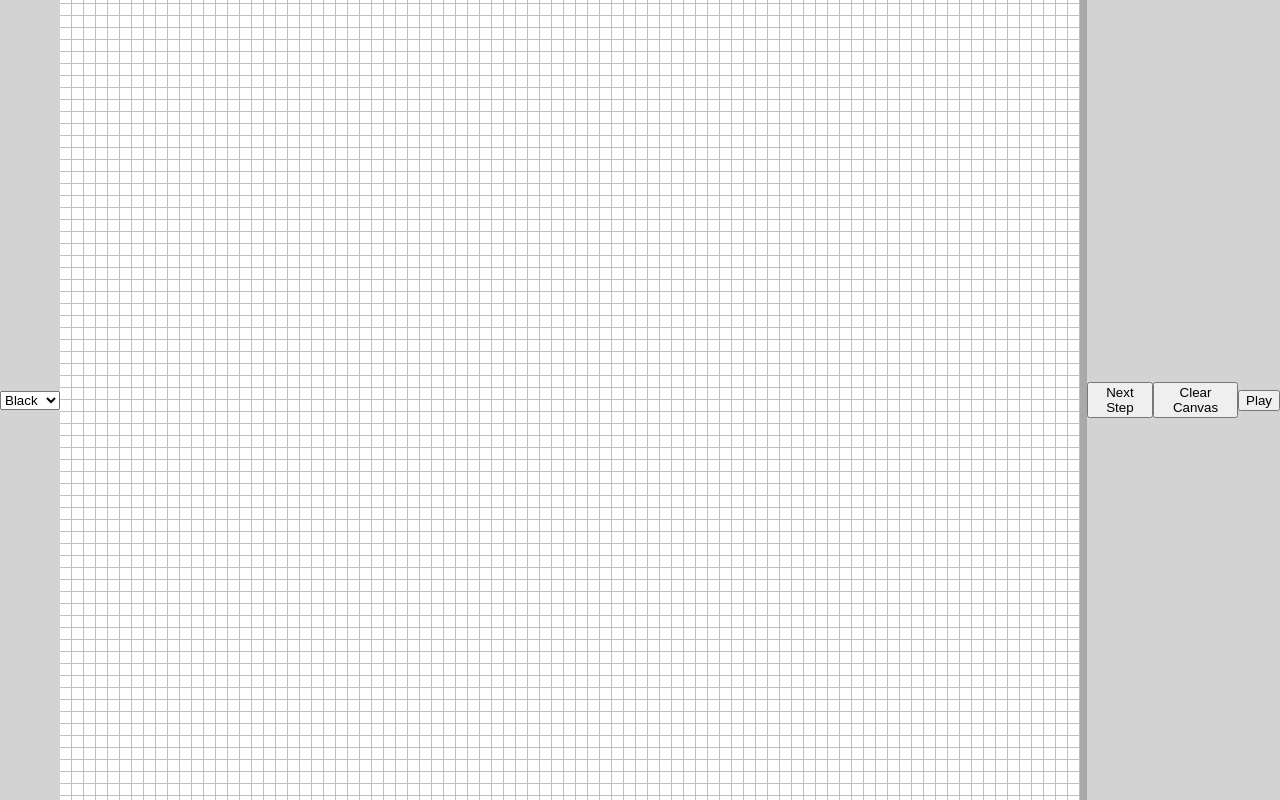
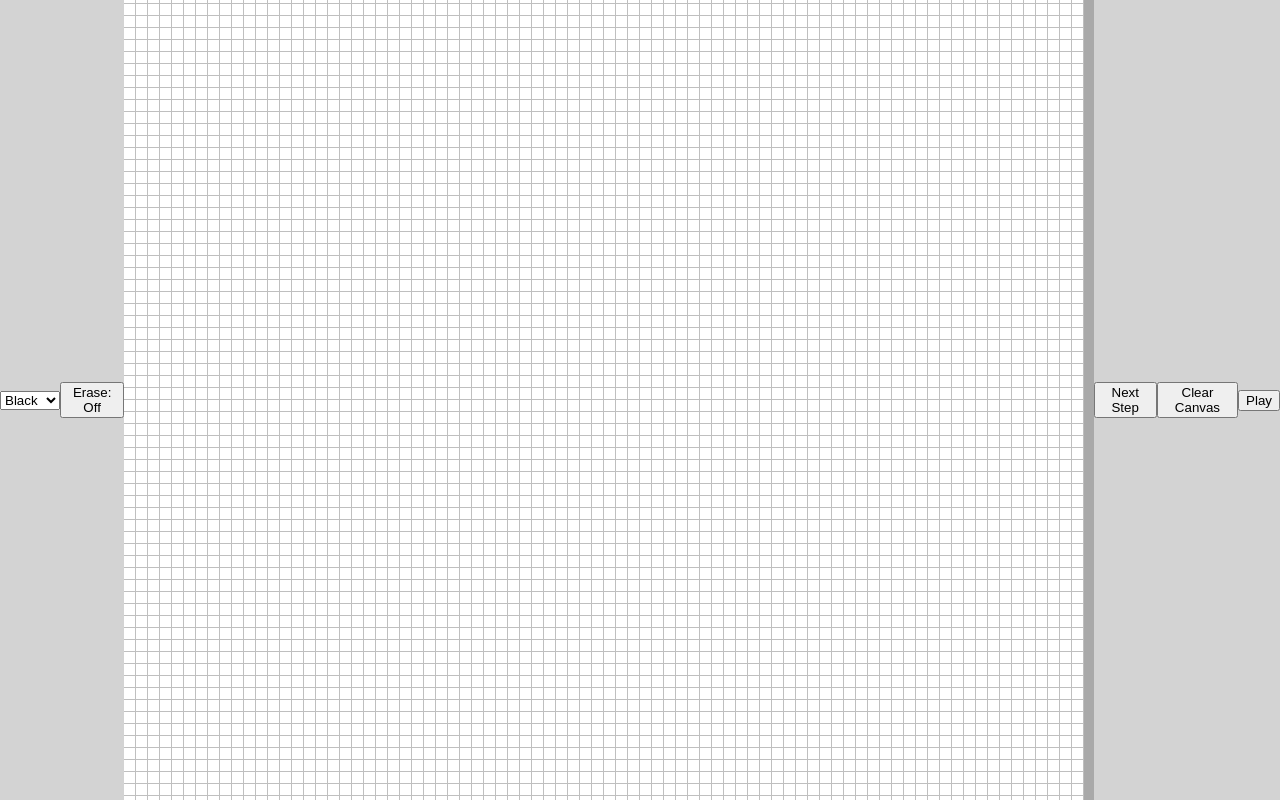
Before and after one commit to lizmeks/conways-canvas, a React (Create React App) app: page / in a window 1280 px wide. Shown: the top 800 px of the page. Built offline with nearby package versions, Linux system fonts and the light colour scheme.

Commit message:
added erase function

```diff
--- a/src/App.js
+++ b/src/App.js
@@ -12,8 +12,8 @@ class App extends Component {
       green: 0,
       blue: 0
     },
-    paintMode: true,
-    brush: brushes.glider
+    erase: false,
+    brush: brushes.dot
   }
 
   playInterval = undefined;
@@ -63,8 +63,7 @@ class App extends Component {
   };
 
   paintHandler = (clickX, clickY) => {
-    console.log(clickX, clickY);
-    let { canvas, brush, selectedColor, paintMode } = this.state;
+    let { canvas, brush, selectedColor, erase } = this.state;
 
     brush.forEach((brushRow, brushY) => {
       brushRow.forEach((brushCell, brushX) => {
@@ -73,14 +72,27 @@ class App extends Component {
           let targetX = clickX + brushX - (Math.floor(brush[0].length / 2));
           if(canvas[targetY] && canvas[targetY][targetX ]) {
             canvas[targetY][targetX] = {
-              color: paintMode ? selectedColor : {red: 255, green: 255, blue: 255},
-              life: paintMode ? true : false
+              color: erase ? {red: 255, green: 255, blue: 255} : selectedColor,
+              life: erase ? false : true
             }
           }
         }
       })
     })
-    this.forceUpdate()
+    this.forceUpdate();
+  };
+
+  eraseHandler = () => {
+    if (this.state.erase) {
+      this.setState({
+        erase: false
+      })
+    }
+    else {
+      this.setState({
+        erase: true
+      })
+    }
   };
 
   stepHandler = () => {
@@ -153,6 +165,7 @@ class App extends Component {
             Blue
           </option>
         </select>
+        <button onClick={this.eraseHandler}>{this.state.erase ? "Erase: On" : "Erase: Off"}</button>
         {this.renderGrid()}
         <button onClick={this.stepHandler}>Next Step</button>
         <button onClick={this.clearCanvasHandler}>Clear Canvas</button>
```
